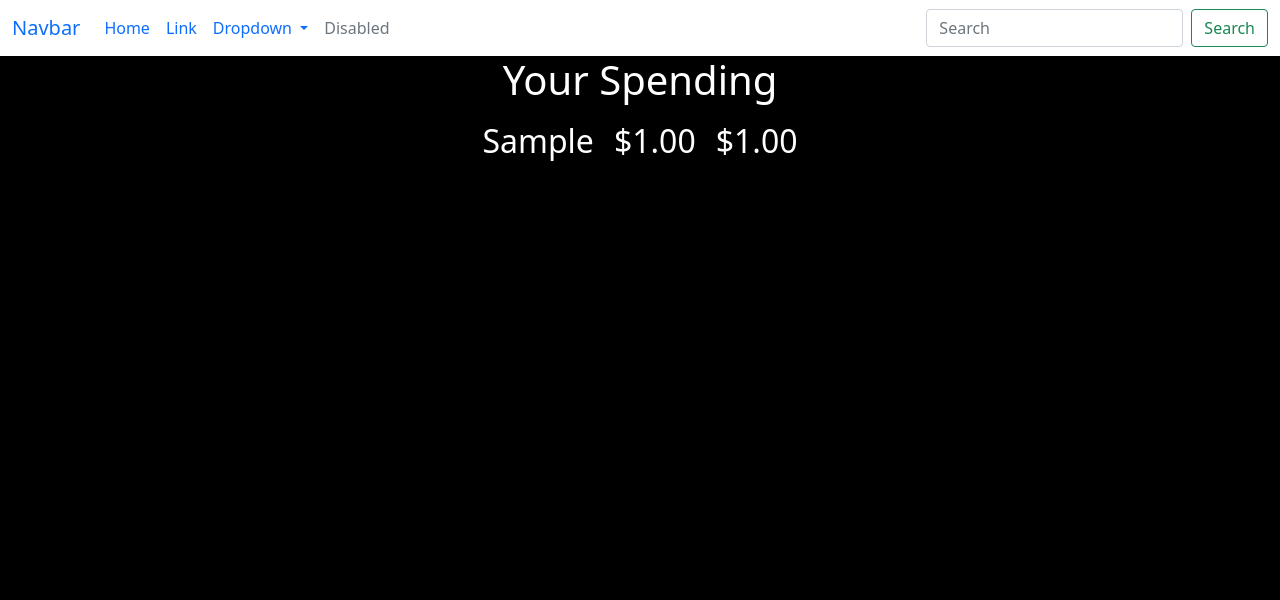
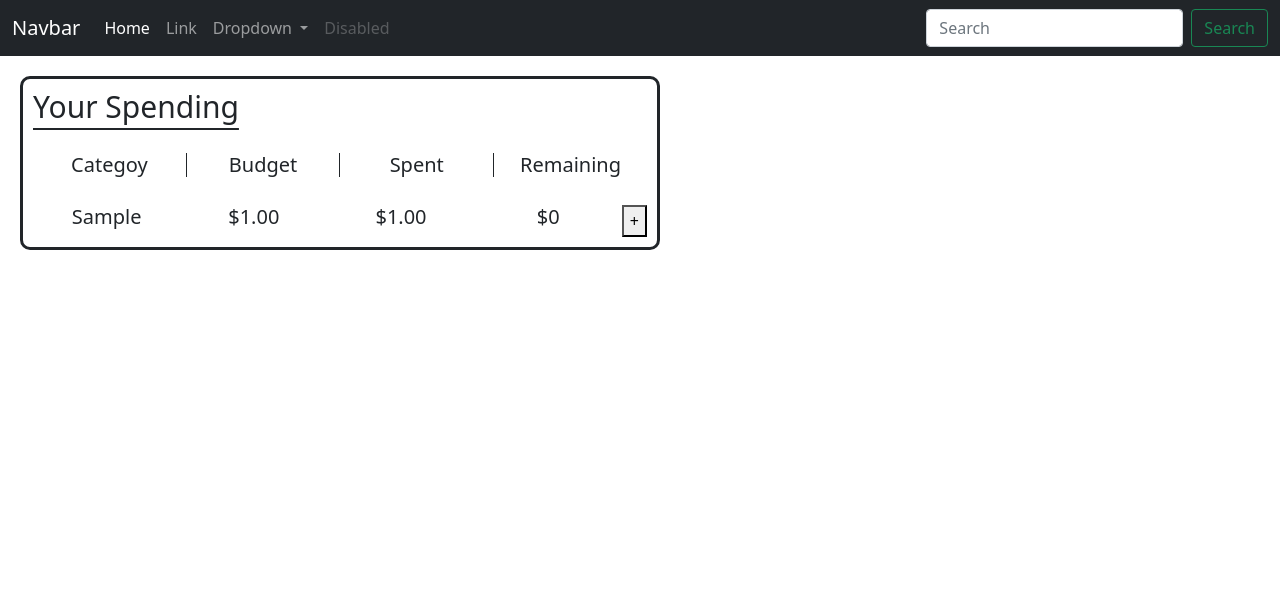
Before and after one commit to zdigness/personal_finance, a Django app: page /testapp/ in a window 1280 px wide. Shown: the top 600 px of the page. Run offline with Django 4.2, Linux system fonts and the light colour scheme; tables that the repository leaves empty hold one stand-in row (values such as "Sample post").

Commit message:
setting up category display

```diff
--- /dev/null
+++ b/testapp/static/testapp/script.js
@@ -0,0 +1,37 @@
+function calculate() {
+    var x = document.getElementById("current").innerHTML.slice(1)
+    var y = document.getElementById("spent").innerHTML.slice(1)
+    var z = x - y
+    document.getElementById("result").innerHTML = "$" + z;
+}
+
+const openFormButtons = document.querySelectorAll('[data-form-target]')
+const closeFormButtons = document.querySelectorAll('[data-close-button]')
+const submitFormButtons = document.querySelectorAll('[data-submit-button]')
+const overlay = document.getElementById('overlay')
+
+openFormButtons.forEach(button => {
+    button.addEventListener('click', () => {
+        const form = document.querySelector(button.dataset.formTarget)
+        openForm(form)
+    })
+})
+
+closeFormButtons.forEach(button => {
+    button.addEventListener('click', () => {
+        const form = button.closest('.form')
+        closeForm(form)
+    })
+})
+
+function openForm(form) {
+    if (form == null) return
+    form.classList.add('active')
+    overlay.classList.add('active')
+}
+
+function closeForm(form) {
+    if (form == null) return
+    form.classList.remove('active')
+    overlay.classList.remove('active')
+}
--- a/testapp/static/testapp/style.css
+++ b/testapp/static/testapp/style.css
@@ -1,36 +1,146 @@
 html,
 body {
-    background-color: black;
+    background-color: white;
 }
 
-li {
-    color: green
+.category-list {
+    display: flex;
+    flex-direction: column;
+    margin: 20px;
+    border-style: solid;
+    border-radius: 10px;
+    width: 50%;
 }
 
-ul {
-    list-style-type: none;
+.category-heading {
+    display: flex;
+    flex-direction: row;
+    text-decoration: underline;
+    text-underline-offset: 10px;
+    text-decoration-thickness: 2px;
 }
 
-h1 {
-    color: white;
+.category-heading h1 {
+    font-size: 30px;
+    padding: 10px;
 }
 
-.category_list {
-    background-color: black;
+.category-sorting {
     display: flex;
-    flex-direction: column;
+    flex-direction: row;
+    justify-content: space-around;
+    margin-top: 10px;
+    margin-left: 10px;
+    margin-right: 10px;
+}
+
+.category-sorting h2 {
+    display: flex;
     align-items: center;
     justify-content: center;
+    font-size: 20px;
+    width: 100%;
+}
+
+.needs-border {
+    border-right: solid;
+    border-width: 1px;
 }
 
 .category {
-    color: white;
+    margin-left: 10px;
+    margin-right: 10px;
+    margin-bottom: 10px;
+    margin-top: 20px;
     display: flex;
     flex-direction: row;
-    align-items: center;
-    justify-content: center;
+    justify-content: space-around;
 }
 
 .category h2 {
+    display: flex;
+    align-items: center;
+    justify-content: center;
+    font-size: 20px;
+    width: 100%;
+}
+
+.form {
+    position: fixed;
+    top: 50%;
+    left: 50%;
+    transform: translate(-50%, -50%) scale(0);
+    transition: 200ms ease-in-out;
+    border: 1px solid black;
+    border-radius: 10px;
+    z-index: 10;
+    background-color: white;
+    width: 500px;
+    max-width: 80%;
+}
+
+.form.active {
+    transform: translate(-50%, -50%) scale(1);
+}
+
+.form-item {
+    padding: 10px, 15px;
+    display: flex;
+    flex-direction: column;
+    justify-content: space-between;
+    align-items: center;
+}
+
+.form-fills {
+    width: 100%;
+    display: flex;
+    justify-content: center;
+    align-items: center;
     padding: 10px;
+    gap: 10px;
 }
+
+.form-buttons {
+    width: 100%;
+    display: flex;
+    justify-content: center;
+    align-items: center;
+    padding: 10px;
+    gap: 10px;
+}
+
+.submit-button {
+    cursor: pointer;
+    border: none;
+    outline: none;
+}
+
+.close-button {
+    cursor: pointer;
+    border: none;
+    outline: none;
+    background: none;
+    font-size: 1.25rem;
+    font-weight: bold;
+}
+
+.close-button:hover {
+    color: red;
+}
+
+#overlay {
+    position: fixed;
+    opacity: 0;
+    transition: 200ms ease-in-out;
+    top: 0;
+    left: 0;
+    right: 0;
+    bottom: 0;
+    background-color: rgba(0, 0, 0, .5);
+    pointer-events: none;
+}
+
+#overlay.active {
+    opacity: 1;
+    pointer-events: all;
+}
--- a/testapp/templates/base/base.html
+++ b/testapp/templates/base/base.html
@@ -5,6 +5,7 @@
 		<meta name="viewport" content="width=device-width, initial-scale=1.0" />
 		<!-- Bootstrap CSS -->
 		{% load static %}
+		<script src="{% static 'testapp/script.js' %}"></script>
 		<link rel="stylesheet" href="{% static 'testapp/style.css' %}">
 		<link href="https://cdn.jsdelivr.net/npm/bootstrap@5.1.3/dist/css/bootstrap.min.css" rel="stylesheet" integrity="sha384-1BmE4kWBq78iYhFldvKuhfTAU6auU8tT94WrHftjDbrCEXSU1oBoqyl2QvZ6jIW3" crossorigin="anonymous">
 		<link href="https://cdn.jsdelivr.net/npm/bootstrap@5.0.0/dist/css/bootstrap.min.css" rel="stylesheet" >
@@ -13,7 +14,7 @@
 		<title>Document</title>
 	</head>
 	<body>
-		<nav class="navbar navbar-expand-lg bg-body-tertiary">
+		<nav class="navbar navbar-expand-lg bg-body-tertiary navbar-dark bg-dark">
 			<div class="container-fluid">
 				<a class="navbar-brand" href="#">Navbar</a>
 				<button
--- a/testapp/templates/testapp/index.html
+++ b/testapp/templates/testapp/index.html
@@ -2,8 +2,6 @@
 <html lang="en">
 	<head>
 		{% extends '../base/base.html' %}
-		{% load static %}
-		<link rel="stylesheet" href="{% static 'testapp/style.css' %}">
 		<meta charset="UTF-8" />
 		<meta name="viewport" content="width=device-width, initial-scale=1.0" />
 		<title>Document</title>
@@ -11,14 +9,39 @@
 	<body>
 		{% block content %}
 		{% if spending_categories_list %}
-		<div class="category_list">
-			<h1>Your Spending</h1>
+		<div class="category-list">
+			<div class="category-heading"><h1>Your Spending</h1></div>
+			<div class="category-sorting">
+				<h2 class="needs-border">Categoy</h2>
+				<h2 class="needs-border">Budget</h2>
+				<h2 class="needs-border">Spent</h2>
+				<h2>Remaining</h2>
+			</div>
 			{% for category in spending_categories_list %}
 				<div class="category"><h2>{{ category.spending_category }}</h2>
-				<h2>${{ category.monthly_budget }}</h2>
-				<h2>${{category.current_spending}}</h2></div>
+				<h2 id="current">${{ category.monthly_budget }}</h2>
+				<h2 id="spent">${{ category.current_spending }}</h2>
+				<h2 id="result"></h2>
+				<button data-form-target="#form">+</button>
+				</div>
+				<script>
+				calculate();
+				</script>
 			{% endfor %}
 		</div>
+		<div class="form">
+			<form class="form-item">
+				<div class="form-fills">
+				<label for="spend">Enter Amount Spent:</label>
+				<input type="text" id="spend" name="spend" placeholder="Enter Amount Spent" required>
+				</div>
+				<div class="form-buttons">
+				<button data-submit-button type="submit" class="submit-button">Submit</button>
+				<button data-close-button class="close-button">&times;</button>
+				</div>
+			</form>
+		</div>
+		<div id="overlay"></div>
 		{% else %}
 		<p>No spending categories created.</p>
 		{% endif %}
--- a/testapp/views.py
+++ b/testapp/views.py
@@ -23,3 +23,24 @@ class IndexView(generic.ListView):
         context["debt"] = Debt.objects.all()
         context["debt_payment"] = Debt_Payment.objects.all()
         return context
+
+
+def spend(request, spending_category_id):
+    spending_category = get_object_or_404(Spending_Category, pk=spending_category_id)
+    try:
+        selected_spending = spending_category.spending_set.get(
+            pk=request.POST["spending"]
+        )
+    except (KeyError, Spending.DoesNotExist):
+        return render(
+            request,
+            "testapp/index.html",
+            {
+                "spending_categories_list": Spending_Category.objects.all(),
+                "error_message": "You didn't select a spending.",
+            },
+        )
+    else:
+        selected_spending.spending_amount += 1
+        selected_spending.save()
+        return HttpResponseRedirect(reverse("testapp:index"))
```
Also changed, not shown: 1 other file.
